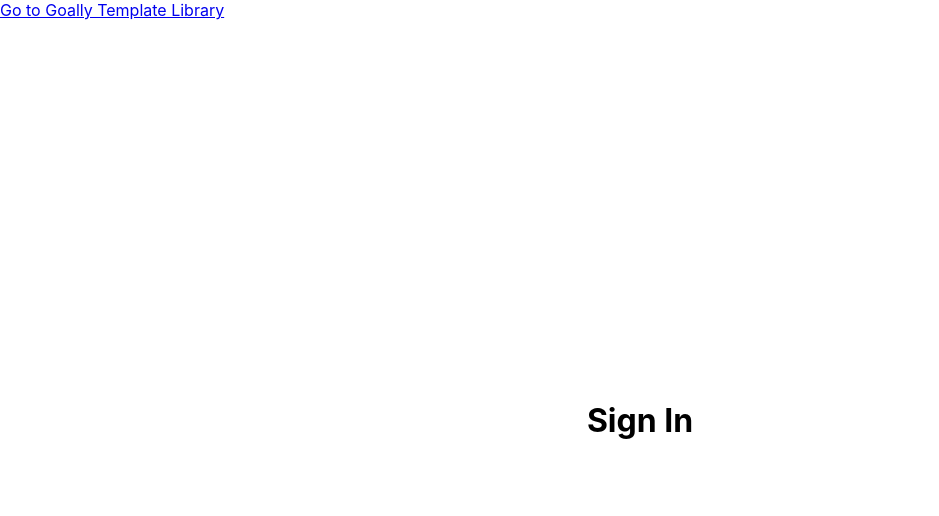
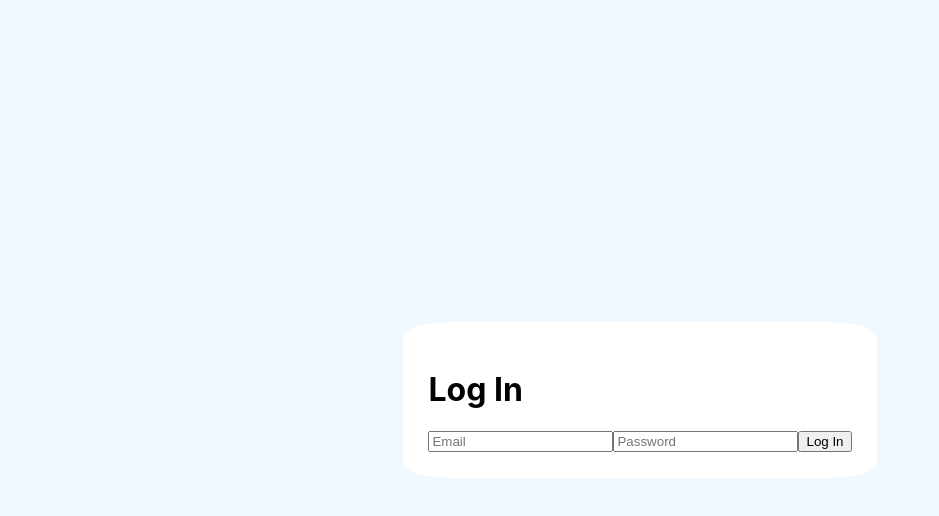
Before and after one commit to NikoraDmytro/ReactPractise, a React (Create React App) app: page / in a window 1280 px wide. Shown: the top 516 px of the page, without its empty margins (0-939 px from the left). Built offline with nearby package versions, Linux system fonts and the light colour scheme.

Commit message:
Added rough version of 'Log in' form

```diff
--- a/package.json
+++ b/package.json
@@ -11,13 +11,15 @@
     "@types/react": "^17.0.11",
     "@types/react-dom": "^17.0.8",
     "@types/react-router-dom": "^5.1.7",
+    "formik": "^2.2.9",
     "node-sass": "^6.0.1",
     "react": "^17.0.2",
     "react-dom": "^17.0.2",
     "react-router-dom": "^5.2.0",
     "react-scripts": "4.0.3",
     "typescript": "^4.3.4",
-    "web-vitals": "^1.1.2"
+    "web-vitals": "^1.1.2",
+    "yup": "^0.32.9"
   },
   "scripts": {
     "start": "react-scripts start",
--- a/src/component/CenteredDiv.tsx
+++ b/src/component/CenteredDiv.tsx
@@ -2,15 +2,13 @@ import React from "react";
 import "./styles.scss";
 
 type CenteredDivProps = {
-  title: string;
+  children: React.ReactNode;
 };
 
-export const CenteredDiv = ({ title }: CenteredDivProps): JSX.Element => {
+export const CenteredDiv = (props: CenteredDivProps): JSX.Element => {
   return (
     <div className="fixed-overlay">
-      <div className="centered ">
-        <h1>{title}</h1>
-      </div>
+      <div className="centered ">{props.children}</div>
     </div>
   );
 };
--- a/src/component/styles.scss
+++ b/src/component/styles.scss
@@ -5,4 +5,9 @@
   display: flex;
   align-items: center;
   justify-content: center;
+  .centered {
+    background-color: #ffffff;
+    border-radius: 10%;
+    padding: 2%;
+  }
 }
--- a/src/index.css
+++ b/src/index.css
@@ -4,6 +4,7 @@
 
 body {
   margin: 0;
+  background-color: #f0f7fd;
   font-family: -apple-system, BlinkMacSystemFont, "Segoe UI", "Roboto", "Oxygen",
     "Ubuntu", "Cantarell", "Fira Sans", "Droid Sans", "Helvetica Neue",
     sans-serif;
--- a/src/pages/Authorization.tsx
+++ b/src/pages/Authorization.tsx
@@ -1,14 +1,41 @@
 import React from "react";
-import { Link } from "react-router-dom";
 import { CenteredDiv } from "./../component/CenteredDiv";
+import { Formik, FormikHelpers, Form, Field } from "formik";
+import * as Yup from "yup";
+
+interface FormValues {
+  email: string;
+  password: string;
+}
+
+const initialValues: FormValues = {
+  email: "",
+  password: "",
+};
 
 export const Authorization = (): JSX.Element => {
   return (
-    <>
-      <header>
-        <Link to="/234">Go to Goally Template Library</Link>
-      </header>
-      <CenteredDiv title="Sign In" />
-    </>
+    <CenteredDiv>
+      <h1>Log In</h1>
+      <Formik
+        initialValues={initialValues}
+        validationSchema={Yup.object({
+          email: Yup.string().required("Required"),
+          password: Yup.string().required("Required"),
+        })}
+        onSubmit={(
+          values: FormValues,
+          { setSubmitting }: FormikHelpers<FormValues>
+        ): void => {
+          setSubmitting(false);
+        }}
+      >
+        <Form>
+          <Field name="email" type="email" placeholder="Email" />
+          <Field name="password" type="password" placeholder="Password" />
+          <button type="submit">Log In</button>
+        </Form>
+      </Formik>
+    </CenteredDiv>
   );
 };
--- a/src/pages/GoallyTemplateLibrary.tsx
+++ b/src/pages/GoallyTemplateLibrary.tsx
@@ -1,11 +1,14 @@
 import React from "react";
+import { CenteredDiv } from "./../component/CenteredDiv";
 
 export const GoallyTemplateLibrary = (): JSX.Element => {
   return (
-    <ul>
-      <li>Some</li>
-      <li>Random</li>
-      <li>List</li>
-    </ul>
+    <CenteredDiv>
+      <ul>
+        <li>Some</li>
+        <li>Random</li>
+        <li>List</li>
+      </ul>
+    </CenteredDiv>
   );
 };
```
Also changed, not shown: 1 other file (tests, documents, lock files or other folders).
